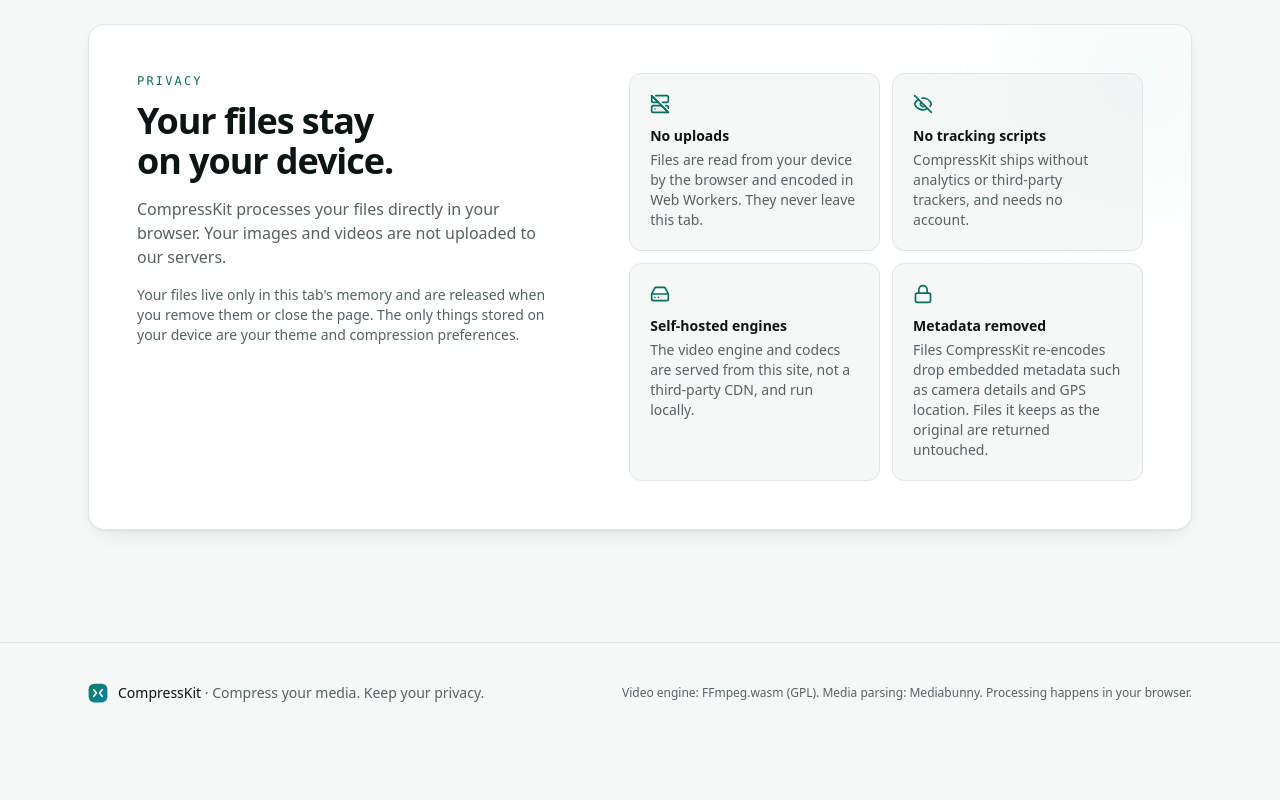
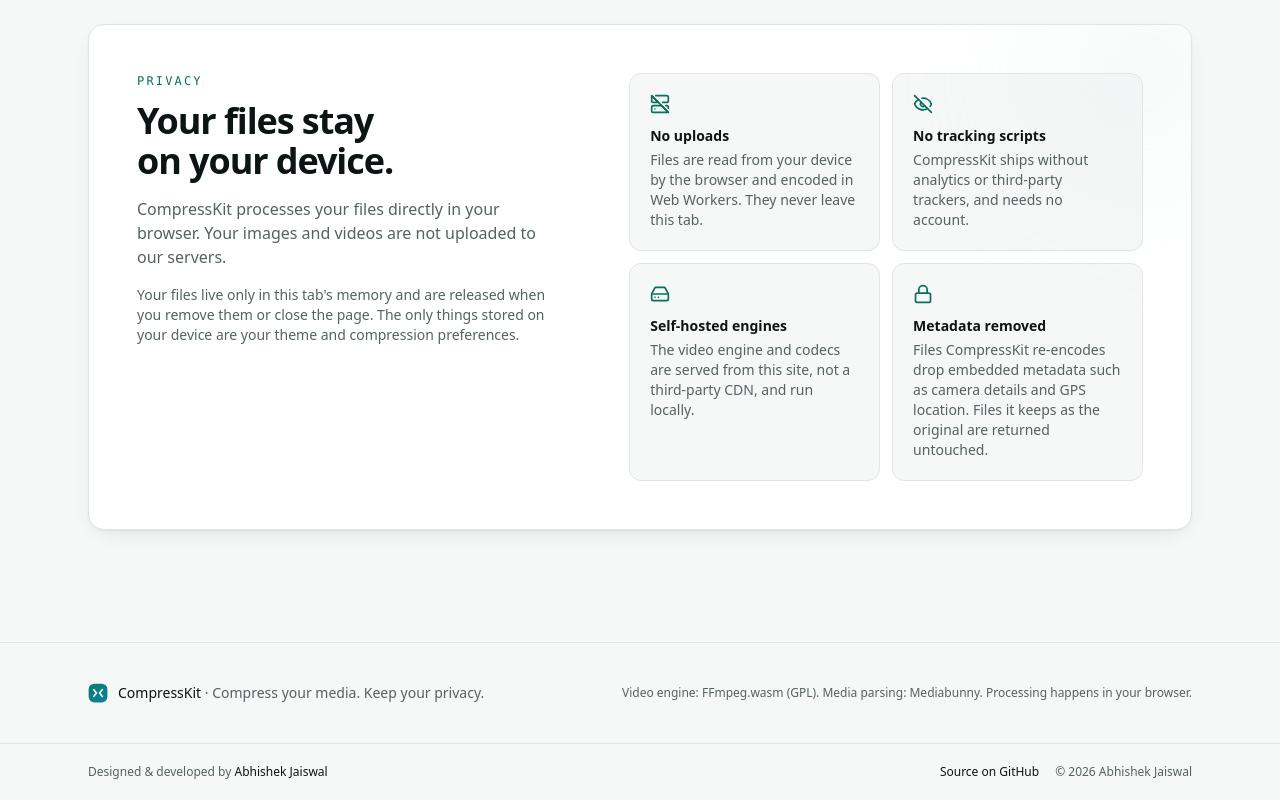
Before and after one commit to Abhishek25062001/CompressKit, a React (Vite) app: page / in a window 1280 px wide. Shown: the part 2392-3192 px from the top of the page. Before the commit the page ends 3135 px from the top, so only its background shows below. Built offline with nearby package versions, Linux system fonts and the light colour scheme.

Commit message:
update 23 sep 2026 2: 07 pm

```diff
--- a/index.html
+++ b/index.html
@@ -10,6 +10,7 @@
     />
     <meta name="theme-color" content="#f6f7f7" />
     <meta name="color-scheme" content="light dark" />
+    <meta name="author" content="Abhishek Jaiswal" />
     <link rel="icon" type="image/svg+xml" href="/favicon.svg" />
     <link rel="apple-touch-icon" href="/icons/apple-touch-icon.png" />
     <link rel="manifest" href="/manifest.webmanifest" />
--- a/package.json
+++ b/package.json
@@ -3,6 +3,12 @@
   "private": true,
   "version": "1.0.0",
   "description": "Private, in-browser image and video compression.",
+  "author": "Abhishek Jaiswal (https://github.com/Abhishek25062001)",
+  "homepage": "https://github.com/Abhishek25062001/CompressKit",
+  "repository": {
+    "type": "git",
+    "url": "https://github.com/Abhishek25062001/CompressKit.git"
+  },
   "type": "module",
   "scripts": {
     "dev": "vite",
--- a/src/components/layout/Footer.tsx
+++ b/src/components/layout/Footer.tsx
@@ -1,4 +1,10 @@
 import { LogoMark } from './Logo';
+
+const AUTHOR_NAME = 'Abhishek Jaiswal';
+const AUTHOR_URL = 'https://github.com/Abhishek25062001';
+const REPO_URL = 'https://github.com/Abhishek25062001/CompressKit';
+
+const linkClass = 'rounded-sm font-medium text-fg underline-offset-4 hover:underline';
 
 export function Footer() {
   return (
@@ -14,6 +20,22 @@
           Video engine: FFmpeg.wasm (GPL). Media parsing: Mediabunny. Processing happens in your browser.
         </p>
       </div>
+      <div className="border-t border-border">
+        <div className="mx-auto flex max-w-6xl flex-col items-start justify-between gap-2 px-4 py-5 text-xs text-muted sm:flex-row sm:items-center sm:px-6">
+          <p>
+            Designed &amp; developed by{' '}
+            <a href={AUTHOR_URL} target="_blank" rel="noopener noreferrer" className={linkClass}>
+              {AUTHOR_NAME}
+            </a>
+          </p>
+          <p className="flex items-center gap-4">
+            <a href={REPO_URL} target="_blank" rel="noopener noreferrer" className={linkClass}>
+              Source on GitHub
+            </a>
+            <span>© {new Date().getFullYear()} {AUTHOR_NAME}</span>
+          </p>
+        </div>
+      </div>
     </footer>
   );
 }
```
Also changed, not shown: 1 other file (tests, documents, lock files or other folders).
